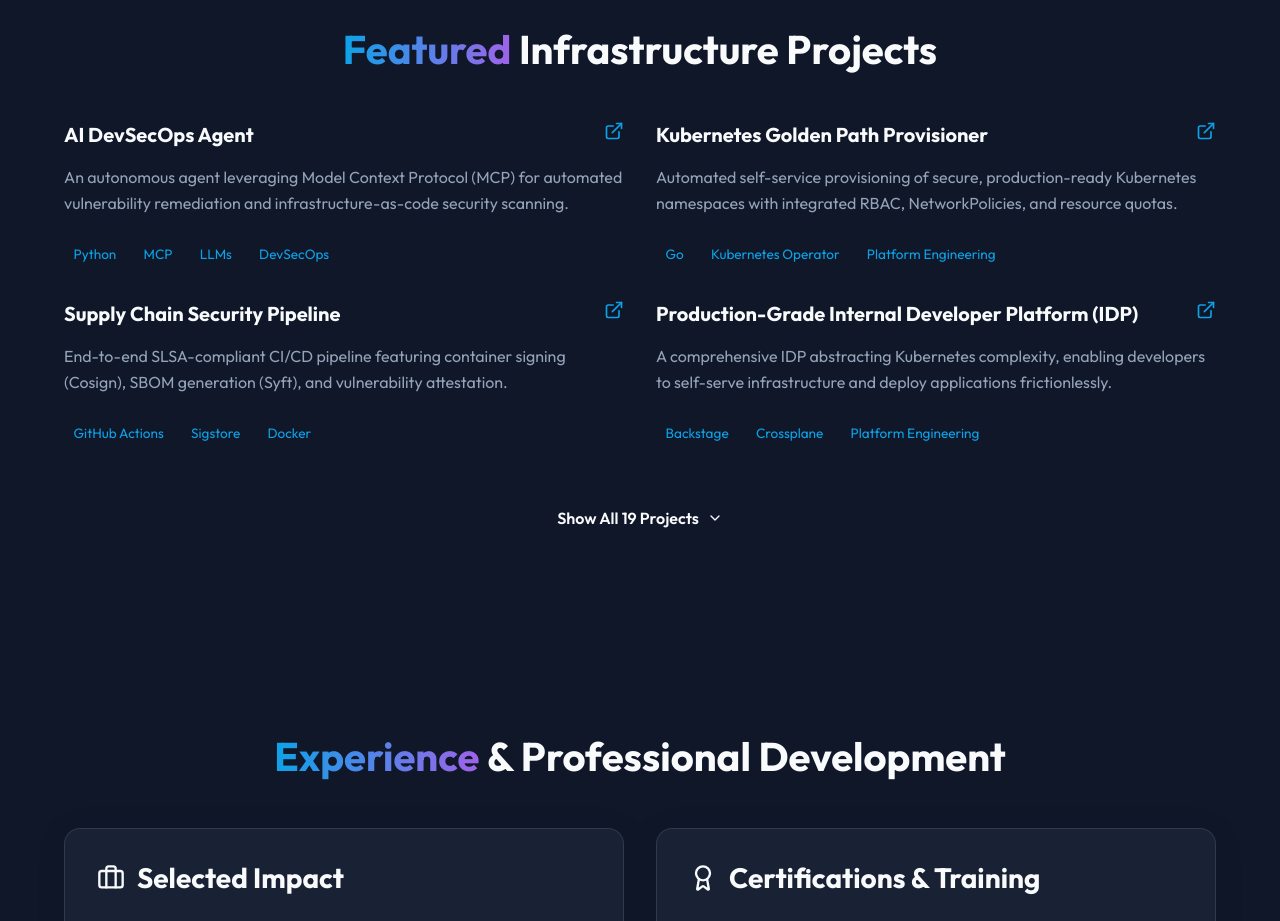
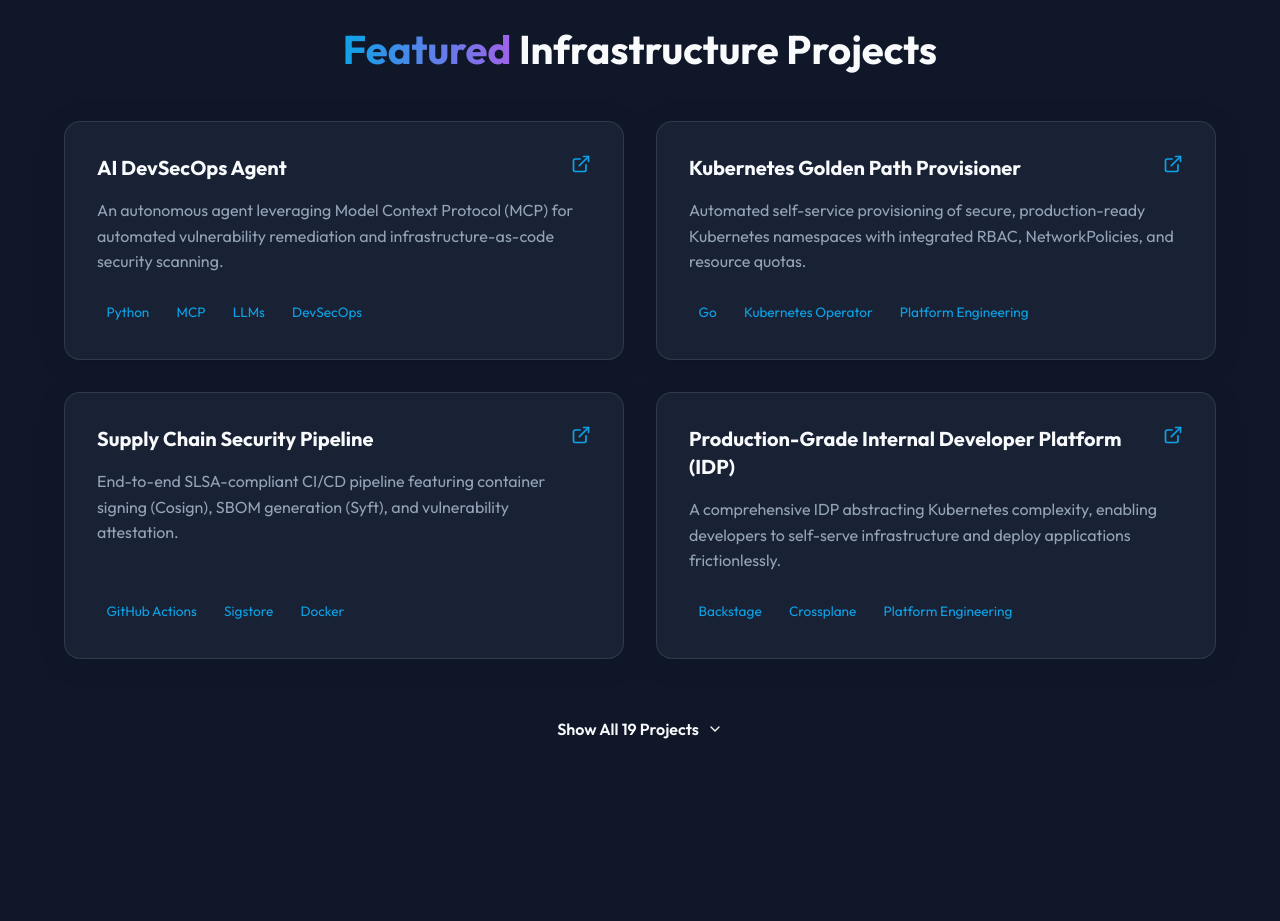
Before and after one commit to SumitDalavi/sumit-portfolio, a React (Vite) app: page / in a window 1280 px wide. Shown: the part 1720-2641 px from the top of the page. Built offline with nearby package versions, Linux system fonts and the light colour scheme.

Commit message:
fix: restore glass-panel styling on project cards

```diff
--- a/src/components/Projects.jsx
+++ b/src/components/Projects.jsx
@@ -132,7 +132,7 @@
 
         <div className="grid grid-2">
           {displayedProjects.map((project, idx) => (
-            <div key={idx} className="project-card">
+            <div key={idx} className="glass-panel" style={{ padding: '2rem', display: 'flex', flexDirection: 'column' }}>
               <div style={{ display: 'flex', justifyContent: 'space-between', alignItems: 'flex-start', marginBottom: '1rem' }}>
                 <h3 style={{ fontSize: '1.25rem', lineHeight: '1.4' }}>{project.title}</h3>
                 <a href={`https://github.com/SumitDalavi/${project.repo}`} target="_blank" rel="noopener noreferrer" className="hover-accent">
```
